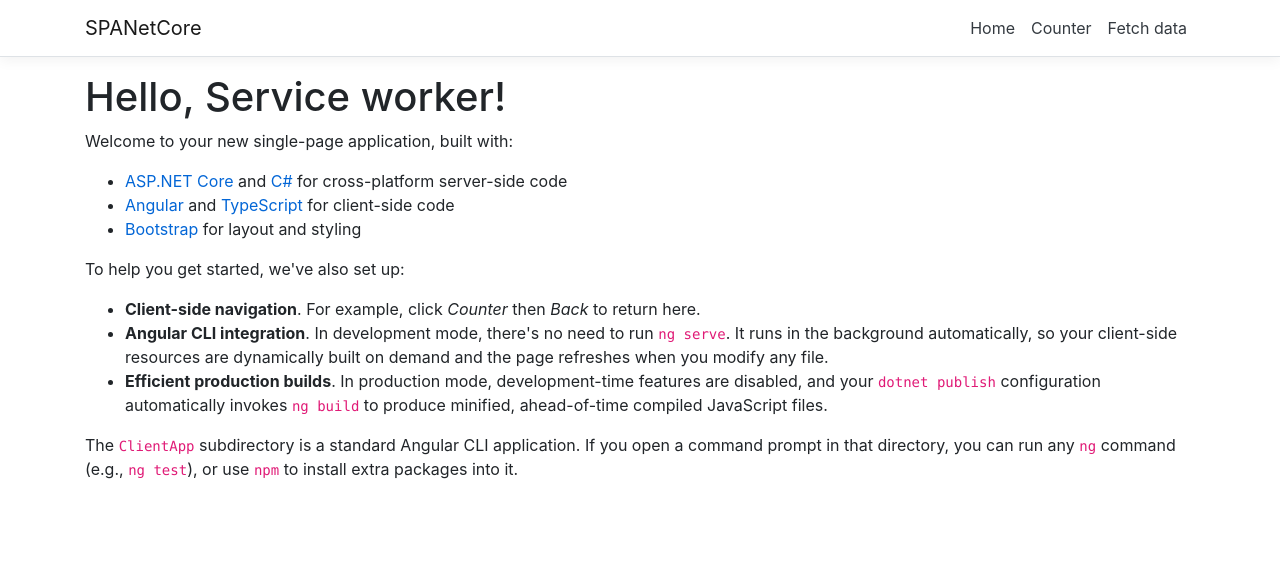
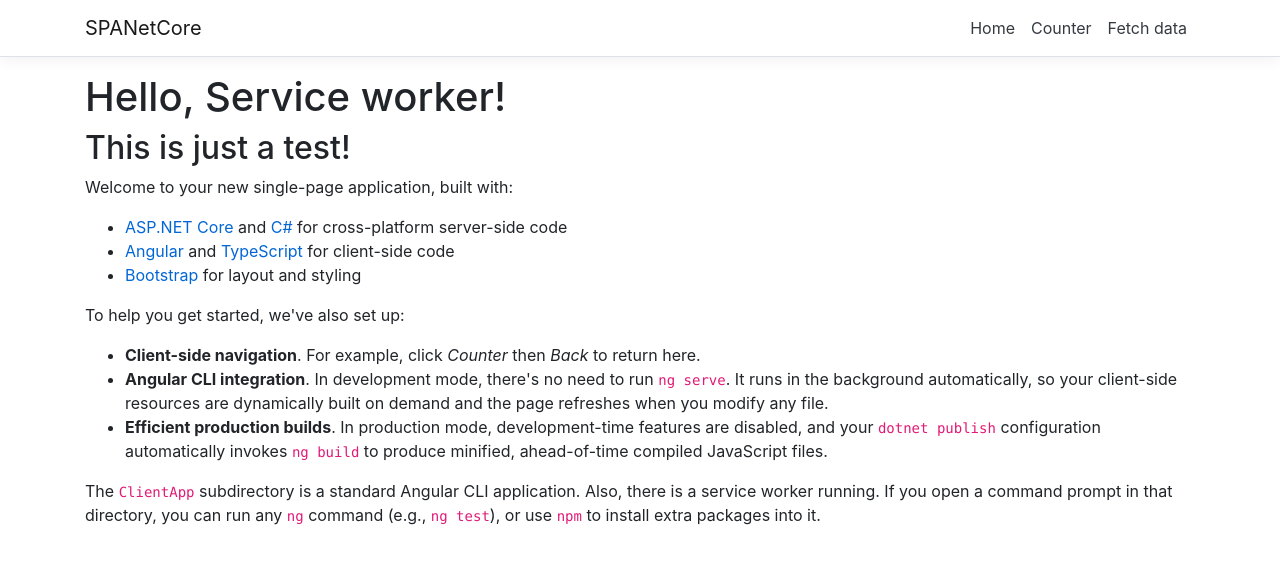
Before and after one commit to Carlitoshsh/SPANetCore, an Angular app in the folder ClientApp/: page / in a window 1280 px wide. Shown: the top 564 px of the page. Built offline with nearby package versions, Linux system fonts and the light colour scheme.

Commit message:
Update home.component.html

```diff
--- a/ClientApp/src/app/home/home.component.html
+++ b/ClientApp/src/app/home/home.component.html
@@ -1,4 +1,5 @@
 <h1>Hello, Service worker!</h1>
+<h2>This is just a test!</h2>
 <p>Welcome to your new single-page application, built with:</p>
 <ul>
   <li><a href='https://get.asp.net/'>ASP.NET Core</a> and <a href='https://msdn.microsoft.com/en-us/library/67ef8sbd.aspx'>C#</a> for cross-platform server-side code</li>
@@ -11,4 +12,4 @@
   <li><strong>Angular CLI integration</strong>. In development mode, there's no need to run <code>ng serve</code>. It runs in the background automatically, so your client-side resources are dynamically built on demand and the page refreshes when you modify any file.</li>
   <li><strong>Efficient production builds</strong>. In production mode, development-time features are disabled, and your <code>dotnet publish</code> configuration automatically invokes <code>ng build</code> to produce minified, ahead-of-time compiled JavaScript files.</li>
 </ul>
-<p>The <code>ClientApp</code> subdirectory is a standard Angular CLI application. If you open a command prompt in that directory, you can run any <code>ng</code> command (e.g., <code>ng test</code>), or use <code>npm</code> to install extra packages into it.</p>
+<p>The <code>ClientApp</code> subdirectory is a standard Angular CLI application. Also, there is a service worker running. If you open a command prompt in that directory, you can run any <code>ng</code> command (e.g., <code>ng test</code>), or use <code>npm</code> to install extra packages into it.</p>
```
